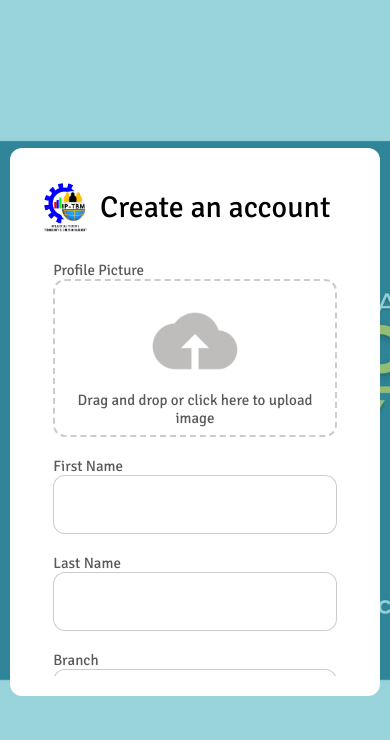
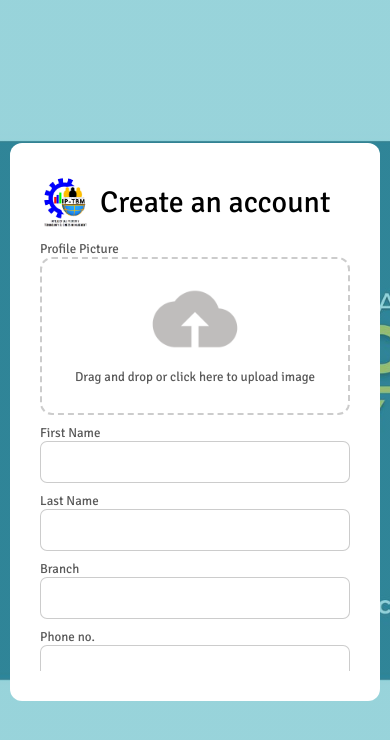
Before and after one commit to progchris00/LSPU-IPTBM-RTMS, a React (Vite) app: page /auth/sign-up in a window 390 px wide. Shown: the top 740 px of the page. Built offline with nearby package versions, Linux system fonts and the light colour scheme.

Commit message:
add: adjust sign-up form size

```diff
--- a/src/index.css
+++ b/src/index.css
@@ -54,7 +54,7 @@ main {
 }
 
 .container.sign-up {
-  max-width: 883px;
+  max-width: 660px;
 }
 
 .container.forgot {
@@ -108,11 +108,15 @@ main {
 
 .sign-up-form-left,
 .sign-up-form-right {
-  width: 50%;
+  width: 48%;
   display: flex;
+  justify-content: space-between;
   flex-direction: column;
-  padding: 10px;
-  gap: 20px;
+  gap: 10px;
+}
+
+#sign-up-form {
+  margin-bottom: 10px;
 }
 
 #profile-picture-input {
@@ -147,10 +151,27 @@ main {
 
 #sign-up-form .form-fieldset {
   flex-wrap: wrap;
+  justify-content: space-between;
 }
 
 .logo-heading {
   align-items: center;
+}
+
+#sign-up-form input {
+  padding: 12px;
+  height: auto;
+  border-radius: 7px;
+  border: 1px solid rgba(0, 0, 0, 0.2);
+}
+
+#sign-up-form fieldset {
+  padding: 0;
+  margin: 0;
+}
+
+.login-option {
+  margin-bottom: 10px;
 }
 
 /* End of sign up page */
@@ -244,6 +265,15 @@ h1#form-heading {
   font-size: 0.9rem;
 }
 
+/* Specifically applying font size to sign up form */
+#sign-up-form {
+  font-size: 13px;
+}
+
+#sign-up-form input {
+  font-size: 14px;
+}
+
 /* End of font styling */
 
 /* Media queries */
@@ -265,11 +295,16 @@ h1#form-heading {
   #sign-up-form .form-fieldset {
     max-height: 430px;
     overflow-y: scroll;
+    gap: 10px;
   }
 
   .sign-up-options {
     width: 100%;
     text-align: center;
   }
+
+  #sign-up-form fieldset {
+    padding: 0 10px;
+  }
 }
 /* End of media queries */
--- a/src/pages/auth/login.jsx
+++ b/src/pages/auth/login.jsx
@@ -25,7 +25,7 @@ function LoginPage() {
               ></input>
             </fieldset>
           </form>
-          <div className="flex-space-between">
+          <div className="flex-space-between login-option">
             <Link to="/auth/sign-up">Create an account</Link>
             <Link to="/auth/forgot-password">Forgot Password?</Link>
           </div>
--- a/src/pages/auth/signup.jsx
+++ b/src/pages/auth/signup.jsx
@@ -29,7 +29,14 @@ function SignUpPage() {
                 </label>
                 <label htmlFor="branch">
                   Branch
-                  <input type="text" id="branch" required />
+                  <input type="text" list="branch-list" id="branch" required />
+                  <datalist id="branch-list">
+                    <option value="Los Baños">Los Baños</option>
+                    <option value="Santa Cruz">Santa Cruz</option>
+                    <option value="San Pablo">San Pablo</option>
+                    <option value="Siniloan">Siniloan</option>
+                    <option value="Extention">Extention</option>
+                  </datalist>
                 </label>
               </div>
               <div className="sign-up-form-right">
```
